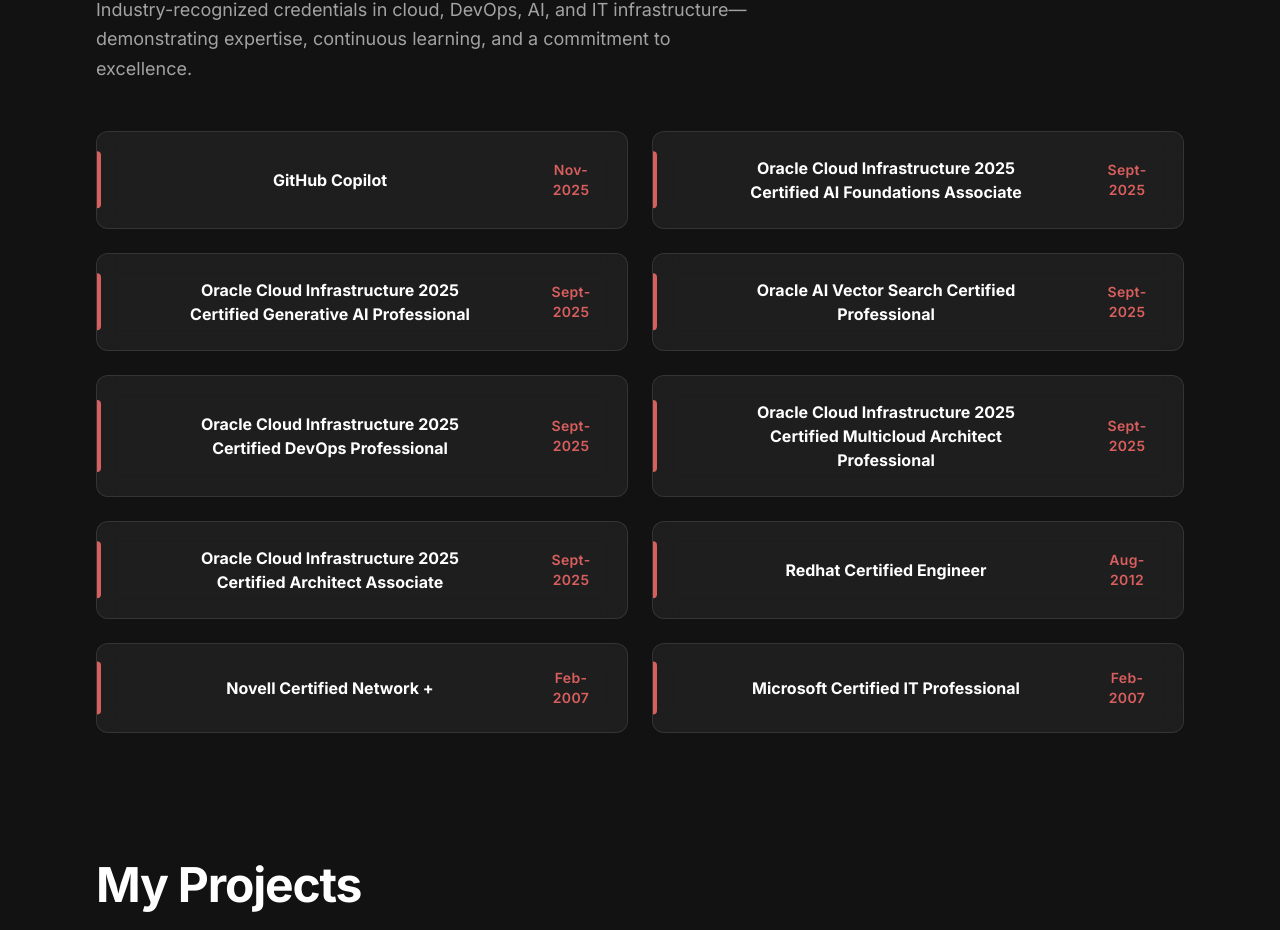
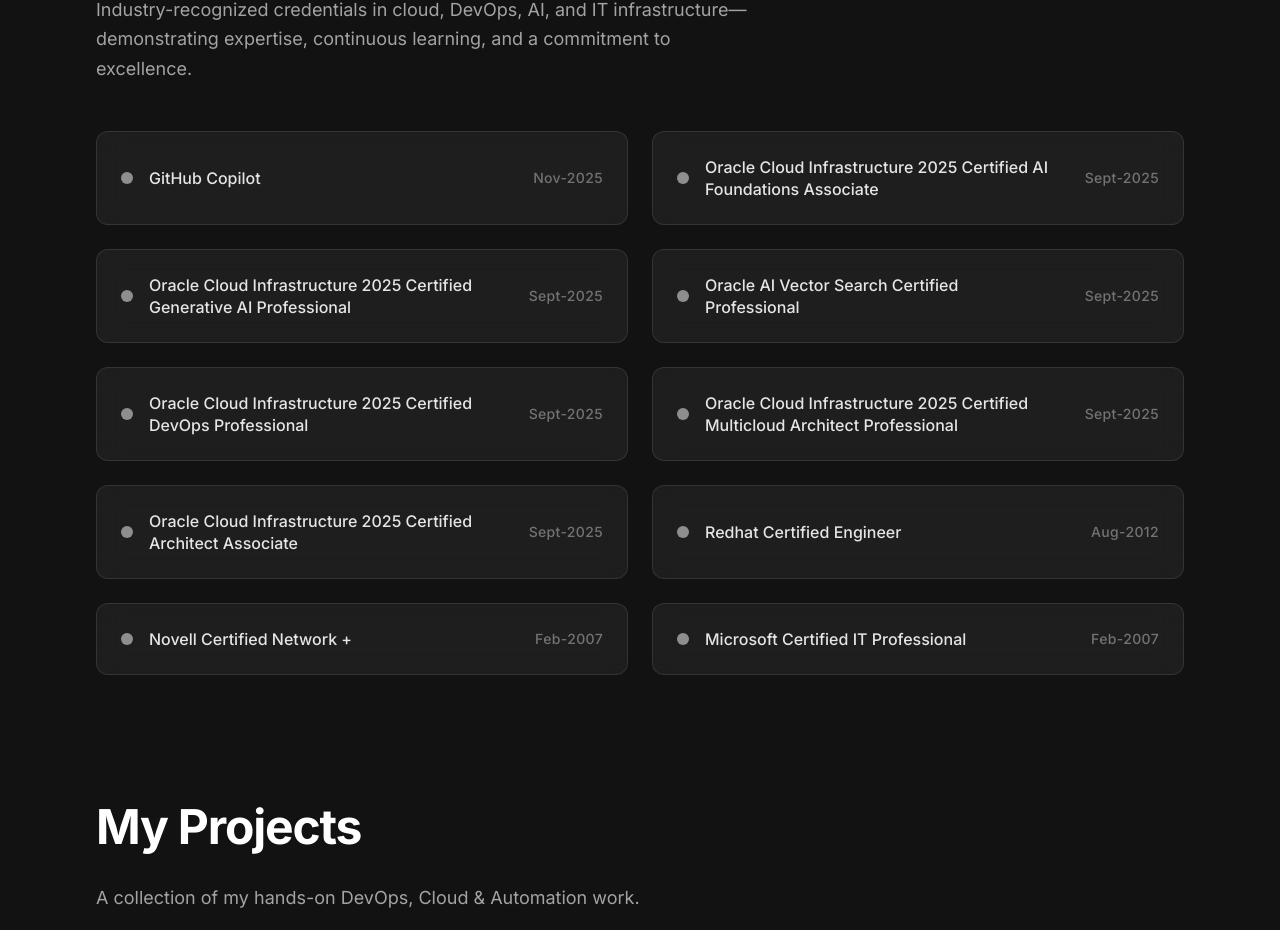
Before and after one commit to vjkakade/vjkakade_pf, a Next.js app: page / in a window 1280 px wide. Shown: the part 5832-6762 px from the top of the page. Built offline with nearby package versions, Linux system fonts and the light colour scheme.

Commit message:
Revert certifications UI back to primary sleek neutral theme, keeping dates

```diff
--- a/components/Certifications.tsx
+++ b/components/Certifications.tsx
@@ -25,28 +25,23 @@
         </p>
 
         <div className="grid grid-cols-1 lg:grid-cols-2 gap-6">
-          {certs.map((cert, idx) => {
-            const [month, year] = cert.date.split('-');
-            return (
+          {certs.map((cert, idx) => (
             <div
               key={idx}
-                className="flex items-center justify-between p-6 rounded-xl bg-white/5 backdrop-blur-md border border-white/10 hover:bg-white/10 transition-colors duration-300 relative overflow-hidden"
+              className="flex flex-col sm:flex-row items-start sm:items-center justify-between p-6 rounded-xl bg-white/5 backdrop-blur-md border border-white/10 hover:bg-white/10 transition-colors duration-300 gap-4"
             >
-                {/* Red left accent */}
-                <div className="absolute left-0 top-1/2 -translate-y-1/2 h-[60%] w-1 bg-[#D95F5F] rounded-r-md" />
-
-                <div className="flex-1 flex justify-center text-center px-6">
-                  <p className="text-white font-bold text-sm md:text-base leading-snug max-w-[85%]">{cert.name}</p>
+              <div className="flex items-center flex-1">
+                <div className="h-3 w-3 rounded-full bg-white/50 mr-4 flex-shrink-0" />
+                <p className="text-neutral-200 font-medium leading-snug">{cert.name}</p>
               </div>
 
-                <div className="flex-shrink-0 text-center w-16">
-                  <p className="text-[#D95F5F] text-xs md:text-sm font-semibold tracking-wide">
-                    {month}-<br />{year}
+              <div className="flex-shrink-0 sm:ml-4">
+                <p className="text-neutral-500 text-sm font-medium tracking-wide">
+                  {cert.date}
                 </p>
               </div>
             </div>
-            );
-          })}
+          ))}
         </div>
       </div>
     </section>
```
Lines whose indentation alone changed are shown as unchanged.
